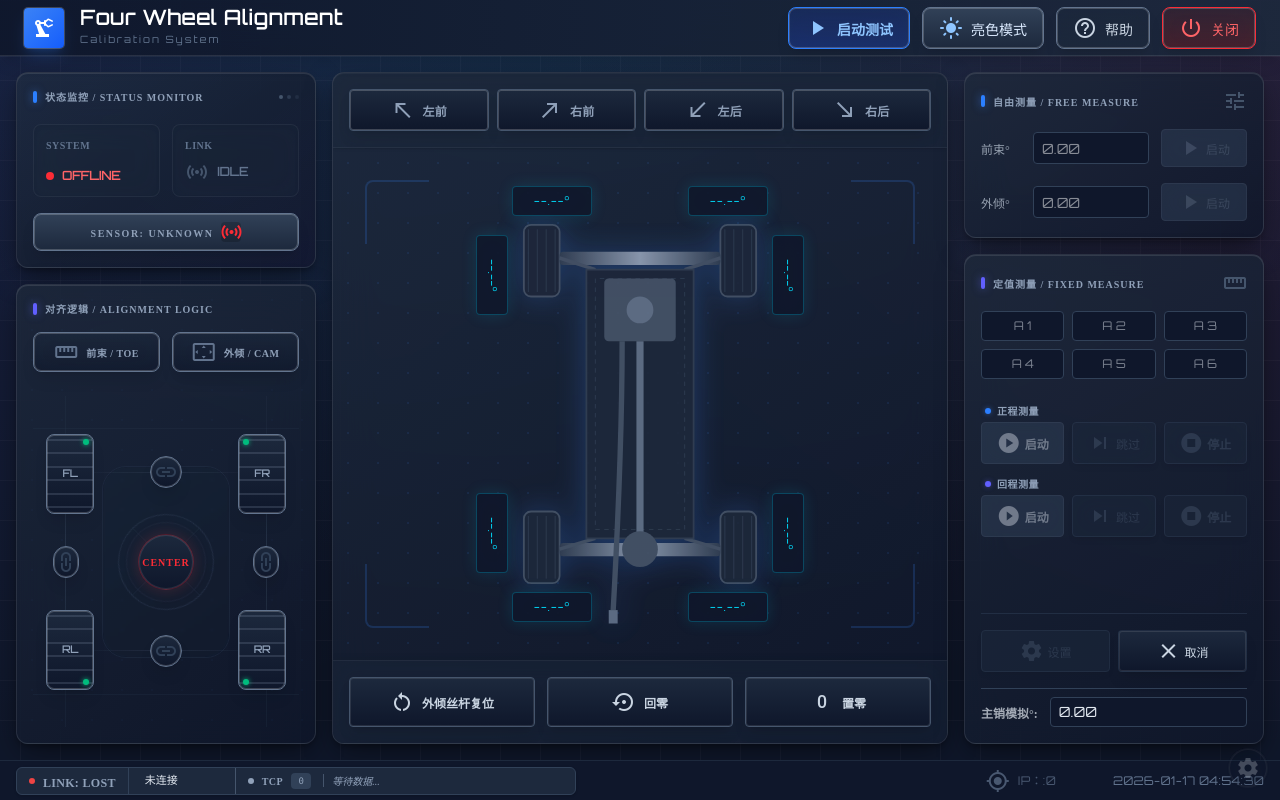
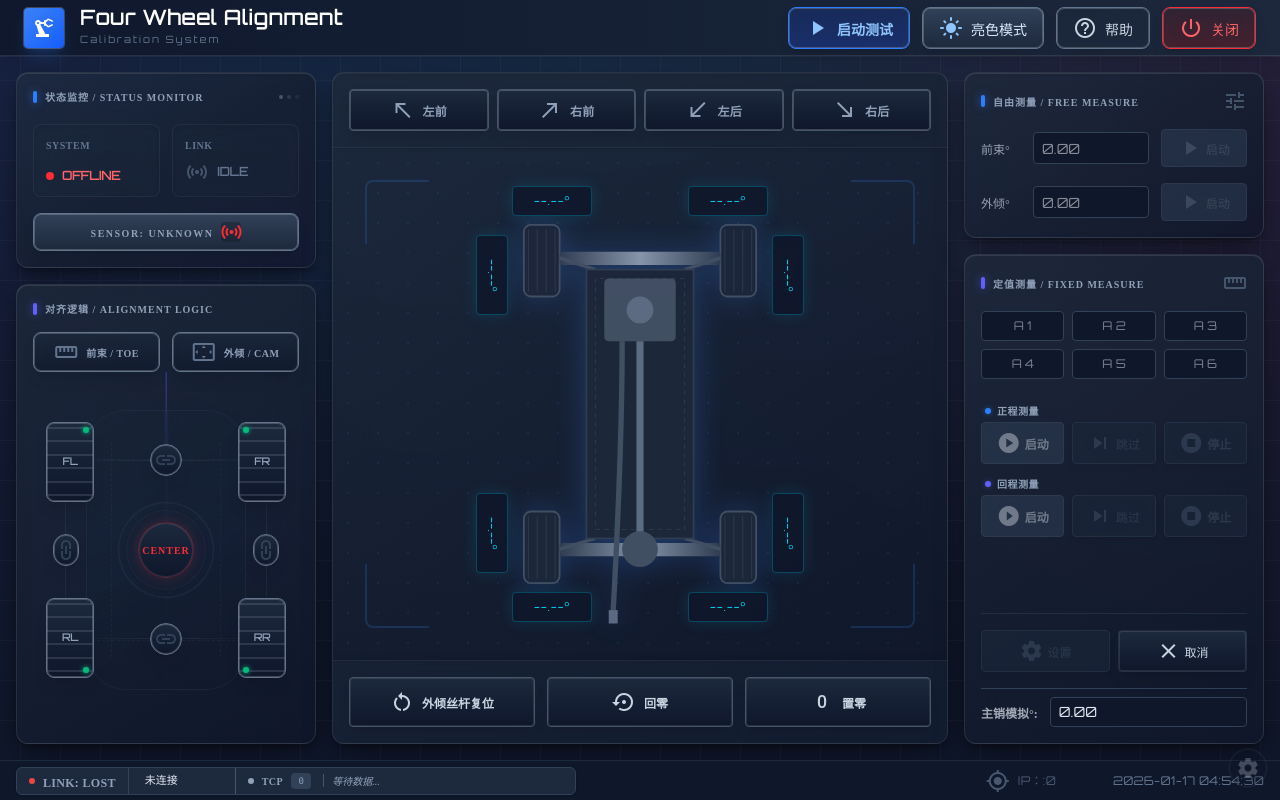
Before and after one commit to ggtiger/edge-base-framework, a React (Vite) app: page / in a window 1280 px wide. Built offline with nearby package versions, Linux system fonts and the light colour scheme.

Commit message:
style(LeftSidebar): 调整侧边栏样式和视觉效果
优化左侧边栏的布局间距和视觉层次，添加装饰性背景元素和连接线
调整汽车轮廓尺寸和内部细节，提升整体视觉效果

```diff
--- a/src/renderer/components/LeftSidebar.tsx
+++ b/src/renderer/components/LeftSidebar.tsx
@@ -123,7 +123,7 @@ export const LeftSidebar: React.FC<LeftSidebarProps> = ({
            </div>
 
            {/* Mode Selection Grid */}
-           <div className="grid grid-cols-2 gap-3 mb-6 shrink-0">
+           <div className="grid grid-cols-2 gap-3 mb-2 shrink-0 z-10">
                <button
                  disabled={disabled}
                  onClick={() => onSelectMode('QS')}
@@ -165,15 +165,23 @@ export const LeftSidebar: React.FC<LeftSidebarProps> = ({
            </div>
 
            {/* Car Visualization */}
-           <div className="flex-grow flex flex-col justify-center items-center relative perspective-[1000px]">
+           <div className="flex-grow flex flex-col justify-center items-center relative perspective-[1000px] -mt-2">
 
-               {/* Central Chassis/Body Hint */}
-               <div className="absolute inset-x-8 top-0 bottom-0 border-x border-slate-700/20 -z-10"></div>
-               <div className="absolute inset-y-8 left-0 right-0 border-y border-slate-700/20 -z-10"></div>
+               {/* Decorative Background Elements */}
+               <div className="absolute inset-0 flex items-center justify-center -z-20">
+                  <div className="w-px h-full bg-gradient-to-b from-indigo-500/20 via-slate-500/5 to-transparent"></div>
+                  <div className="absolute inset-0 bg-gradient-to-b from-transparent via-indigo-500/5 to-transparent opacity-30"></div>
+               </div>
+
+               {/* Connection Line from Top */}
+               <div className="absolute top-0 left-1/2 -translate-x-1/2 w-px h-24 bg-gradient-to-b from-indigo-500/40 to-transparent -z-10"></div>
 
                {/* Car Outline (Abstract) */}
-               <div className="absolute w-32 h-48 border border-slate-700/30 rounded-3xl -z-10 flex items-center justify-center">
-                   <div className="w-full h-full bg-slate-800/5 backdrop-blur-[1px] rounded-3xl"></div>
+               <div className="absolute w-40 h-[280px] border border-slate-700/20 dark:border-slate-700/30 rounded-[2.5rem] -z-10 flex items-center justify-center">
+                   <div className="w-full h-full bg-slate-800/5 backdrop-blur-[1px] rounded-[2.5rem]"></div>
+                   {/* Internal chassis detail */}
+                   <div className="absolute inset-x-6 top-8 bottom-8 border-x border-dashed border-slate-500/10"></div>
+                   <div className="absolute inset-y-12 left-0 right-0 border-y border-dashed border-slate-500/10"></div>
                </div>
 
                {/* Wheels Container */}
```
